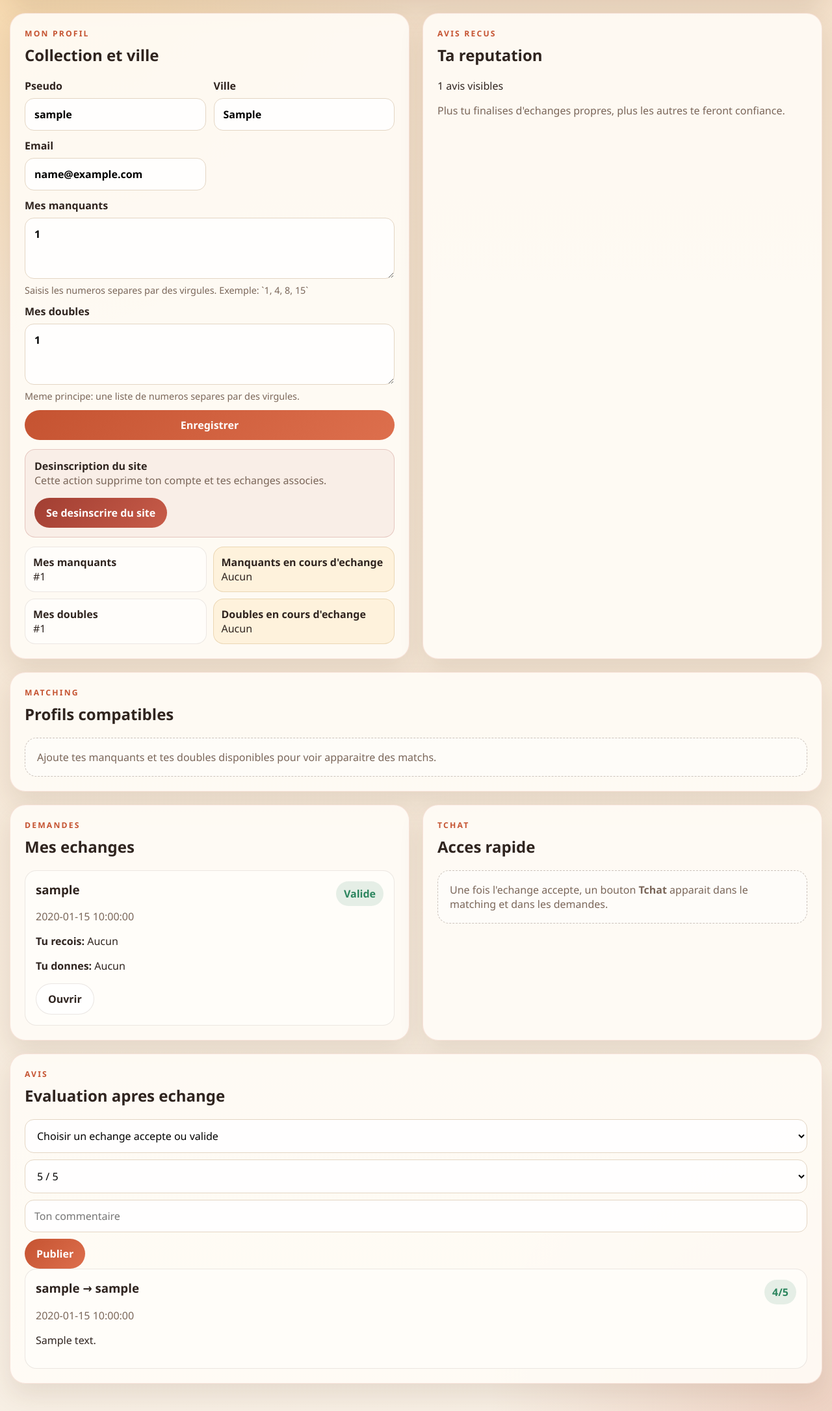
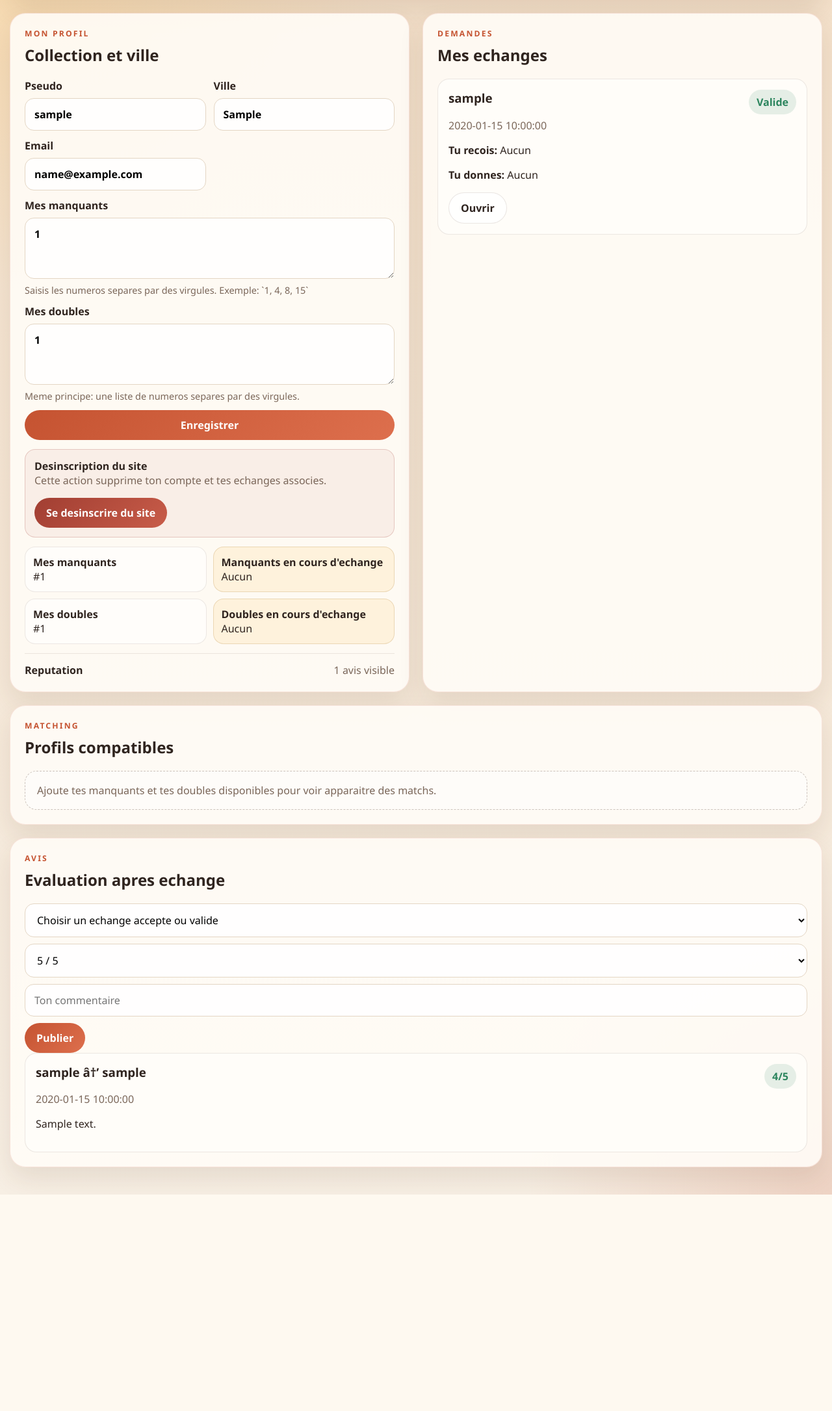
Before and after one commit to Kimmahh/magnet-match, a Flask app: page / in a window 1280 px wide. Shown: the part 142-2313 px from the top of the page at 65% size. After the commit the page ends 1980 px from the top, so only its background shows below. Run offline with Flask 3, Linux system fonts and the light colour scheme; the visitor is signed in with stand-in values (Sample User, id 1); tables that the repository leaves empty hold one stand-in row (values such as "Sample post"); some libraries are stand-ins or nearby versions.

Commit message:
Refine dashboard layout and chat behavior

```diff
--- a/static/styles.css
+++ b/static/styles.css
@@ -218,6 +218,16 @@ input, textarea, select {
   margin-top: 14px;
 }
 
+.profile-meta {
+  margin-top: 14px;
+  padding-top: 14px;
+  border-top: 1px solid rgba(122, 102, 89, 0.14);
+  display: flex;
+  justify-content: space-between;
+  gap: 12px;
+  align-items: center;
+}
+
 .status-card {
   padding: 12px;
   border-radius: 16px;
--- a/templates/dashboard.html
+++ b/templates/dashboard.html
@@ -51,74 +51,16 @@
           <div>{{ format_numbers(collection.duplicates_reserved) }}</div>
         </div>
       </div>
-    </section>
-
-    <section class="panel">
-      <div class="section-head">
-        <div>
-          <p class="eyebrow">Avis recus</p>
-          <h2>Ta reputation</h2>
-        </div>
-      </div>
-      <p class="rating-big">
-        {% if reviews %}
-          {{ reviews | selectattr('target_user_id', 'equalto', profile['id']) | list | length }} avis visibles
-        {% else %}
-          Aucun avis pour le moment
-        {% endif %}
-      </p>
-      <p class="muted">Plus tu finalises d'echanges propres, plus les autres te feront confiance.</p>
-    </section>
-
-    <section class="panel full-width" id="matching">
-      <div class="section-head">
-        <div>
-          <p class="eyebrow">Matching</p>
-          <h2>Profils compatibles</h2>
-        </div>
-      </div>
-      <div class="card-grid">
-        {% if matches %}
-          {% for match in matches %}
-            <article class="card">
-              <div class="card__top">
-                <div>
-                  <h3>{{ match.user["username"] }}</h3>
-                  <p class="muted">
-                    {{ match.user["city"] or "Ville non renseignee" }}
-                    {% if match.rating %}
-                      • {{ match.rating }}/5
-                    {% endif %}
-                  </p>
-                </div>
-                <span class="pill pill--good">{{ match.score }}% compatible</span>
-              </div>
-              <p><strong>Peut te donner:</strong> {{ format_numbers(match.offer_to_me) }}</p>
-              <p><strong>Tu peux donner:</strong> {{ format_numbers(match.offer_to_them) }}</p>
-              <p class="muted">Les details pratiques se reglent directement dans le chat apres accord.</p>
-
-              {% if match.existing_trade %}
-                {% if match.existing_trade["status"] == "accepted" %}
-                  <div class="inline-actions">
-                    <span class="pill pill--good">Echange accepte</span>
-                    <a class="button button--primary" href="{{ url_for('home', trade_id=match.existing_trade['id'], chat=1) }}#chat">Tchat</a>
-                  </div>
-                {% else %}
-                  <div class="inline-actions">
-                    <span class="pill">En attente d'acceptation</span>
-                    <a class="button button--ghost" href="{{ url_for('home', trade_id=match.existing_trade['id']) }}#trades">Voir la demande</a>
-                  </div>
-                {% endif %}
-              {% else %}
-                <form method="post" action="{{ url_for('start_trade', target_user_id=match.user['id']) }}">
-                  <button class="button button--primary" type="submit">Selectionner cet echange</button>
-                </form>
-              {% endif %}
-            </article>
-          {% endfor %}
-        {% else %}
-          <div class="empty-state">Ajoute tes manquants et tes doubles disponibles pour voir apparaitre des matchs.</div>
-        {% endif %}
+      <div class="profile-meta">
+        <strong>Reputation</strong>
+        <span class="muted">
+          {% set visible_reviews = reviews | selectattr('target_user_id', 'equalto', profile['id']) | list | length %}
+          {% if visible_reviews %}
+            {{ visible_reviews }} avis visible{% if visible_reviews > 1 %}s{% endif %}
+          {% else %}
+            Aucun avis pour le moment
+          {% endif %}
+        </span>
       </div>
     </section>
 
@@ -184,15 +126,55 @@
       </div>
     </section>
 
-    <section class="panel" id="chat">
+    <section class="panel full-width" id="matching">
       <div class="section-head">
         <div>
-          <p class="eyebrow">Tchat</p>
-          <h2>Acces rapide</h2>
+          <p class="eyebrow">Matching</p>
+          <h2>Profils compatibles</h2>
         </div>
       </div>
-      <div class="empty-state">
-        Une fois l'echange accepte, un bouton <strong>Tchat</strong> apparait dans le matching et dans les demandes.
+      <div class="card-grid">
+        {% if matches %}
+          {% for match in matches %}
+            <article class="card">
+              <div class="card__top">
+                <div>
+                  <h3>{{ match.user["username"] }}</h3>
+                  <p class="muted">
+                    {{ match.user["city"] or "Ville non renseignee" }}
+                    {% if match.rating %}
+                      â€¢ {{ match.rating }}/5
+                    {% endif %}
+                  </p>
+                </div>
+                <span class="pill pill--good">{{ match.score }}% compatible</span>
+              </div>
+              <p><strong>Peut te donner:</strong> {{ format_numbers(match.offer_to_me) }}</p>
+              <p><strong>Tu peux donner:</strong> {{ format_numbers(match.offer_to_them) }}</p>
+              <p class="muted">Les details pratiques se reglent directement dans le chat apres accord.</p>
+
+              {% if match.existing_trade %}
+                {% if match.existing_trade["status"] == "accepted" %}
+                  <div class="inline-actions">
+                    <span class="pill pill--good">Echange accepte</span>
+                    <a class="button button--primary" href="{{ url_for('home', trade_id=match.existing_trade['id'], chat=1) }}#chat">Tchat</a>
+                  </div>
+                {% else %}
+                  <div class="inline-actions">
+                    <span class="pill">En attente d'acceptation</span>
+                    <a class="button button--ghost" href="{{ url_for('home', trade_id=match.existing_trade['id']) }}#trades">Voir la demande</a>
+                  </div>
+                {% endif %}
+              {% else %}
+                <form method="post" action="{{ url_for('start_trade', target_user_id=match.user['id']) }}">
+                  <button class="button button--primary" type="submit">Selectionner cet echange</button>
+                </form>
+              {% endif %}
+            </article>
+          {% endfor %}
+        {% else %}
+          <div class="empty-state">Ajoute tes manquants et tes doubles disponibles pour voir apparaitre des matchs.</div>
+        {% endif %}
       </div>
     </section>
 
@@ -229,7 +211,7 @@
             <article class="card">
               <div class="card__top">
                 <div>
-                  <h3>{{ review["author_name"] }} → {{ review["target_name"] }}</h3>
+                  <h3>{{ review["author_name"] }} â†’ {{ review["target_name"] }}</h3>
                   <p class="muted">{{ review["created_at"] }}</p>
                 </div>
                 <span class="pill pill--good">{{ review["rating"] }}/5</span>
@@ -254,10 +236,10 @@
           </div>
           <a class="button button--ghost" href="{{ url_for('home', trade_id=selected_trade.trade['id']) }}#trades">Fermer</a>
         </div>
-        <div class="chat-box chat-box--modal">
+        <div class="chat-box chat-box--modal" data-chat-box>
           {% for message in selected_trade.messages %}
             <div class="message {% if message['author_user_id'] == profile['id'] %}message--me{% else %}message--other{% endif %}">
-              <div class="message__meta">{{ message["username"] }} • {{ message["created_at"] }}</div>
+              <div class="message__meta">{{ message["username"] }} â€¢ {{ message["created_at"] }}</div>
               <div>{{ message["body"] }}</div>
             </div>
           {% endfor %}
@@ -269,4 +251,25 @@
       </div>
     </div>
   {% endif %}
+  <script>
+    (function () {
+      const chatBox = document.querySelector("[data-chat-box]");
+      if (!chatBox) {
+        return;
+      }
+
+      const scrollToLatestMessage = () => {
+        chatBox.scrollTop = chatBox.scrollHeight;
+      };
+
+      if (document.readyState === "loading") {
+        document.addEventListener("DOMContentLoaded", scrollToLatestMessage, { once: true });
+      } else {
+        scrollToLatestMessage();
+      }
+
+      requestAnimationFrame(scrollToLatestMessage);
+      window.addEventListener("load", scrollToLatestMessage, { once: true });
+    })();
+  </script>
 {% endblock %}
```
